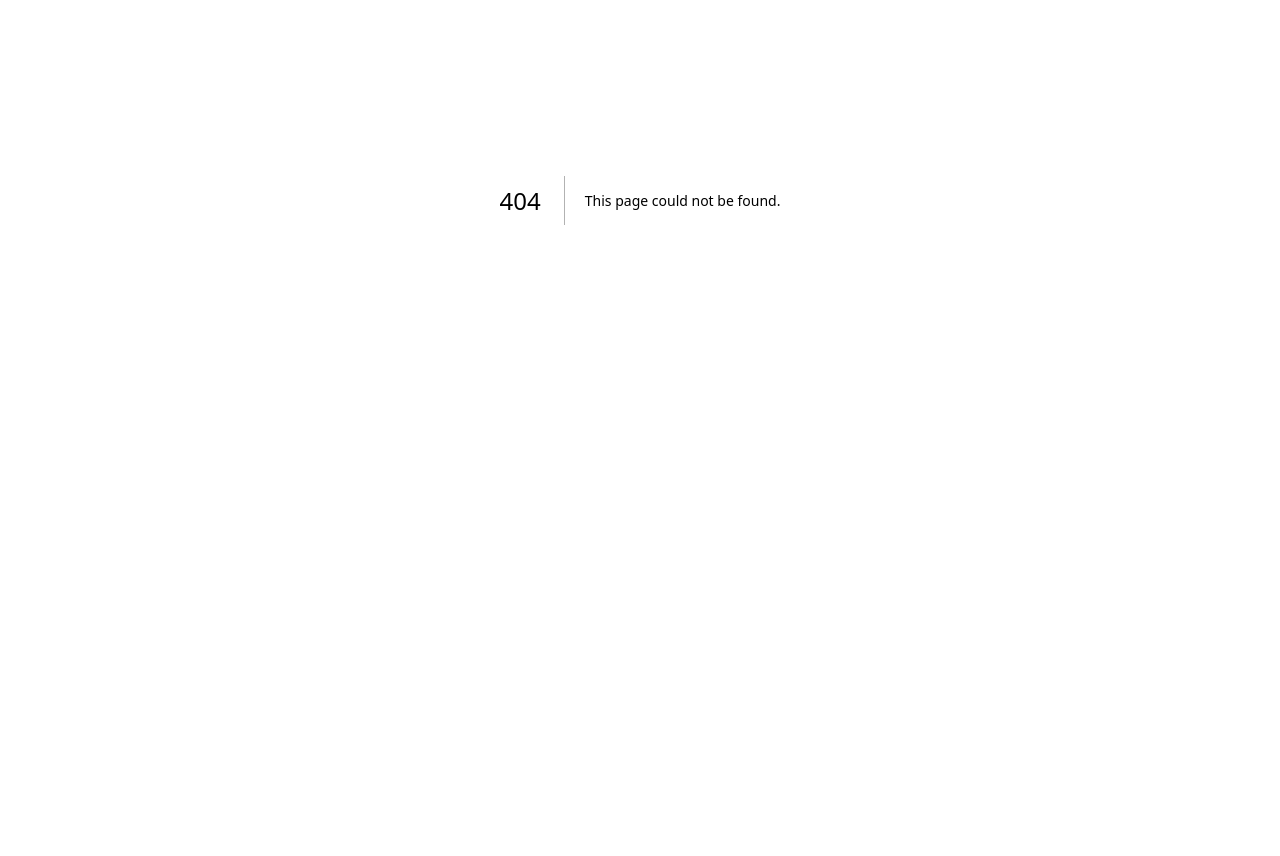
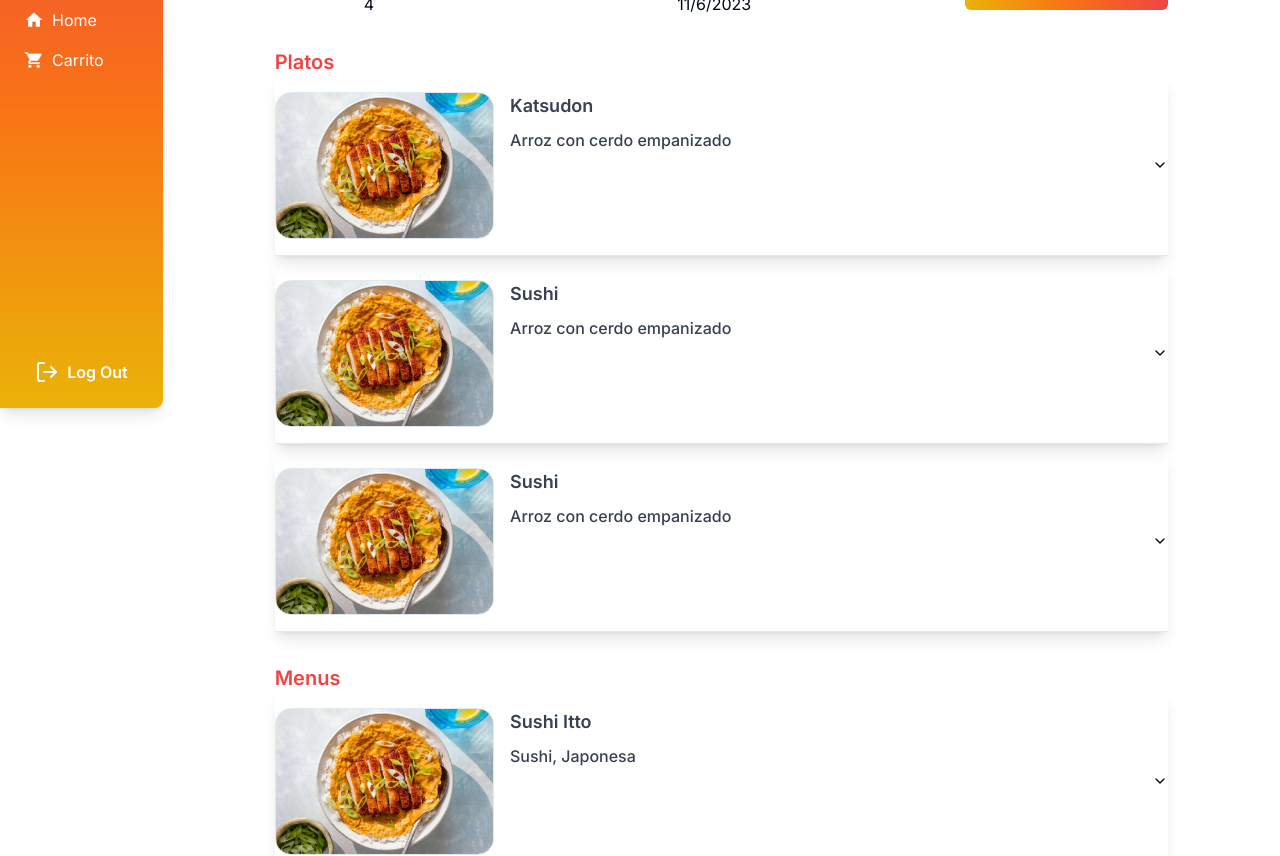
Before and after one commit to Silvak/organizador_inteligente_catering, a Next.js app: page /company/orders/1 in a window 1280 px wide. Before the commit this address had no page. Shown: the part 200-1056 px from the top of the page. Before the commit the page ends 800 px from the top, so only its background shows below. Built offline with nearby package versions, Linux system fonts and the light colour scheme.

Commit message:
add order page

```diff
--- /dev/null
+++ b/src/app/(companyviews)/company/orders/[id]/page.js
@@ -0,0 +1,319 @@
+import {
+	Accordion,
+	AccordionContent,
+	AccordionItem,
+	AccordionTrigger,
+} from '@/components/ui/accordion';
+import { Button } from '@/components/ui/button';
+import Image from 'next/image';
+
+const dishes = [
+	{
+		id: '1',
+		name: 'Katsudon',
+		description: 'Arroz con cerdo empanizado',
+		price: 120,
+		image: '/images/katsudon.jpg',
+		category: 'Japonesa',
+		company: 'Sushi Itto',
+		ingredients: ['Arroz', 'Cerdo', 'Huevo', 'Cebolla', 'Panko'],
+	},
+	{
+		id: '2',
+		name: 'Sushi',
+		description: 'Arroz con cerdo empanizado',
+		price: 120,
+		image: '/images/katsudon.jpg',
+		category: 'Japonesa',
+		company: 'Sushi Itto',
+		ingredients: ['Arroz', 'Cerdo', 'Huevo', 'Cebolla', 'Panko'],
+	},
+	{
+		id: '3',
+		name: 'Sushi',
+		description: 'Arroz con cerdo empanizado',
+		price: 120,
+		image: '/images/katsudon.jpg',
+		category: 'Japonesa',
+		company: 'Sushi Itto',
+		ingredients: ['Arroz', 'Cerdo', 'Huevo', 'Cebolla', 'Panko'],
+	},
+];
+
+const menus = [
+	{
+		id: '1',
+		name: 'Sushi Itto',
+		description: 'Sushi, Japonesa',
+		image: '/images/katsudon.jpg',
+		company: 'Sushi Itto',
+		dishes: [
+			{
+				id: '1',
+				name: 'Katsudon',
+				description: 'Arroz con cerdo empanizado',
+				price: 120,
+				image: '/images/katsudon.jpg',
+				category: 'Japonesa',
+				company: 'Sushi Itto',
+				ingredients: ['Arroz', 'Cerdo', 'Huevo', 'Cebolla', 'Panko'],
+			},
+			{
+				id: '2',
+				name: 'Sushi',
+				description: 'Arroz con cerdo empanizado',
+				price: 120,
+				image: '/images/katsudon.jpg',
+				category: 'Japonesa',
+				company: 'Sushi Itto',
+				ingredients: ['Arroz', 'Cerdo', 'Huevo', 'Cebolla', 'Panko'],
+			},
+			{
+				id: '3',
+				name: 'Sushi',
+				description: 'Arroz con cerdo empanizado',
+				price: 120,
+				image: '/images/katsudon.jpg',
+				category: 'Japonesa',
+				company: 'Sushi Itto',
+				ingredients: ['Arroz', 'Cerdo', 'Huevo', 'Cebolla', 'Panko'],
+			},
+		],
+	},
+	{
+		id: '2',
+		name: 'Sushi Itto',
+		description: 'Sushi, Japonesa',
+		image: '/images/katsudon.jpg',
+		company: 'Sushi Itto',
+		dishes: [
+			{
+				id: '1',
+				name: 'Katsudon',
+				description: 'Arroz con cerdo empanizado',
+				price: 120,
+				image: '/images/katsudon.jpg',
+				category: 'Japonesa',
+				company: 'Sushi Itto',
+				ingredients: ['Arroz', 'Cerdo', 'Huevo', 'Cebolla', 'Panko'],
+			},
+			{
+				id: '2',
+				name: 'Sushi',
+				description: 'Arroz con cerdo empanizado',
+				price: 120,
+				image: '/images/katsudon.jpg',
+				category: 'Japonesa',
+				company: 'Sushi Itto',
+				ingredients: ['Arroz', 'Cerdo', 'Huevo', 'Cebolla', 'Panko'],
+			},
+			{
+				id: '3',
+				name: 'Sushi',
+				description: 'Arroz con cerdo empanizado',
+				price: 120,
+				image: '/images/katsudon.jpg',
+				category: 'Japonesa',
+				company: 'Sushi Itto',
+				ingredients: ['Arroz', 'Cerdo', 'Huevo', 'Cebolla', 'Panko'],
+			},
+		],
+	},
+	{
+		id: '3',
+		name: 'Sushi Itto',
+		description: 'Sushi, Japonesa',
+		image: '/images/katsudon.jpg',
+		company: 'Sushi Itto',
+		dishes: [
+			{
+				id: '1',
+				name: 'Katsudon',
+				description: 'Arroz con cerdo empanizado',
+				price: 120,
+				image: '/images/katsudon.jpg',
+				category: 'Japonesa',
+				company: 'Sushi Itto',
+				ingredients: ['Arroz', 'Cerdo', 'Huevo', 'Cebolla', 'Panko'],
+			},
+			{
+				id: '2',
+				name: 'Sushi',
+				description: 'Arroz con cerdo empanizado',
+				price: 120,
+				image: '/images/katsudon.jpg',
+				category: 'Japonesa',
+				company: 'Sushi Itto',
+				ingredients: ['Arroz', 'Cerdo', 'Huevo', 'Cebolla', 'Panko'],
+			},
+			{
+				id: '3',
+				name: 'Sushi',
+				description: 'Arroz con cerdo empanizado',
+				price: 120,
+				image: '/images/katsudon.jpg',
+				category: 'Japonesa',
+				company: 'Sushi Itto',
+				ingredients: ['Arroz', 'Cerdo', 'Huevo', 'Cebolla', 'Panko'],
+			},
+		],
+	},
+];
+
+export default function Order() {
+	return (
+		<div className="space-y-8">
+			<h1 className="text-2xl font-bold text-red-500">Pedido</h1>
+
+			<section>
+				<h2 className="text-xl font-semibold text-red-500">Usuario</h2>
+				<p>
+					<span className="font-medium">Fecha del pedido:</span>{' '}
+					{new Date().toLocaleDateString()}
+				</p>
+			</section>
+
+			<section className="flex items-center justify-between">
+				<div className="text-center">
+					<h3 className="font-medium text-lg">Cantidad de personas</h3>
+					<p>4</p>
+				</div>
+				<div className="text-center">
+					<h3 className="font-medium text-lg">Fecha de entrega</h3>
+					<p>{new Date().toLocaleDateString()}</p>
+				</div>
+
+				<Button className="bg-gradient-to-r from-yellow-500 via-orange-500 to-red-500">
+					Marcar como completada
+				</Button>
+			</section>
+
+			<section>
+				<h2 className="text-xl font-semibold text-red-500">Platos</h2>
+				<div>
+					<Accordion type="single" collapsible className="space-y-2">
+						{dishes.map((dish) => (
+							<AccordionItem
+								value={dish.id}
+								key={dish.name}
+								className=" shadow-lg"
+							>
+								<AccordionTrigger className="hover:no-underline">
+									<div>
+										<div className="flex gap-4">
+											<Image
+												src={dish.image}
+												alt={dish.name}
+												width={200}
+												height={200}
+												className="rounded-2xl border w-1/4"
+											/>
+											<div className="w-1/2 space-y-2 text-gray-700 text-start">
+												<h1 className="text-lg font-semibold">{dish.name}</h1>
+												<p>{dish.description}</p>
+											</div>
+										</div>
+									</div>
+								</AccordionTrigger>
+								<AccordionContent>
+									<div className="w-1/2 space-y-2 text-gray-700">
+										<h1 className="text-lg font-semibold">Ingredientes</h1>
+										<ul>
+											{dish.ingredients.map((ingredient) => (
+												<p key={ingredient}>{ingredient}</p>
+											))}
+										</ul>
+									</div>
+								</AccordionContent>
+							</AccordionItem>
+						))}
+					</Accordion>
+				</div>
+			</section>
+			<section>
+				<h2 className="text-xl font-semibold text-red-500">Menus</h2>
+				<div>
+					<Accordion type="single" collapsible className="space-y-2">
+						{menus.map((menu) => (
+							<AccordionItem
+								value={menu.id}
+								key={menu.name}
+								className=" shadow-lg"
+							>
+								<AccordionTrigger className="hover:no-underline">
+									<div>
+										<div className="flex gap-4">
+											<Image
+												src={menu.image}
+												alt={menu.name}
+												width={200}
+												height={200}
+												className="rounded-2xl border w-1/4"
+											/>
+											<div className="w-1/2 space-y-2 text-gray-700 text-start">
+												<h1 className="text-lg font-semibold">{menu.name}</h1>
+												<p>{menu.description}</p>
+											</div>
+										</div>
+									</div>
+								</AccordionTrigger>
+								<AccordionContent>
+									<div className="w-1/2 space-y-2 text-gray-700">
+										<h1 className="text-lg font-semibold">Platos</h1>
+										<div>
+											<Accordion
+												type="single"
+												collapsible
+												className="space-y-2"
+											>
+												{menu.dishes.map((dish) => (
+													<AccordionItem
+														value={dish.id}
+														key={dish.name}
+														className=" shadow-lg"
+													>
+														<AccordionTrigger className="hover:no-underline">
+															<div>
+																<div className="flex gap-4">
+																	<Image
+																		src={dish.image}
+																		alt={dish.name}
+																		width={200}
+																		height={200}
+																		className="rounded-2xl border w-1/4"
+																	/>
+																	<div className="w-1/2 space-y-2 text-gray-700 text-start">
+																		<h1 className="text-lg font-semibold">
+																			{dish.name}
+																		</h1>
+																		<p>{dish.description}</p>
+																	</div>
+																</div>
+															</div>
+														</AccordionTrigger>
+														<AccordionContent>
+															<div className="w-1/2 space-y-2 text-gray-700">
+																<h1 className="text-lg font-semibold">
+																	Ingredientes
+																</h1>
+																<ul>
+																	{dish.ingredients.map((ingredient) => (
+																		<p key={ingredient}>{ingredient}</p>
+																	))}
+																</ul>
+															</div>
+														</AccordionContent>
+													</AccordionItem>
+												))}
+											</Accordion>
+										</div>
+									</div>
+								</AccordionContent>
+							</AccordionItem>
+						))}
+					</Accordion>
+				</div>
+			</section>
+		</div>
+	);
+}
```
Also changed, not shown: src/app/(companyviews)/dashboard/orders/page.js (renamed from src/app/(companyviews)/dashboard/orders/completed/page.js), src/app/(companyviews)/order/dish/page.js (deleted), src/app/(companyviews)/order/menu/page.js (deleted), src/app/dashboard/orders/pending/page.js (renamed from src/app/(companyviews)/dashboard/orders/pending/page.js).
